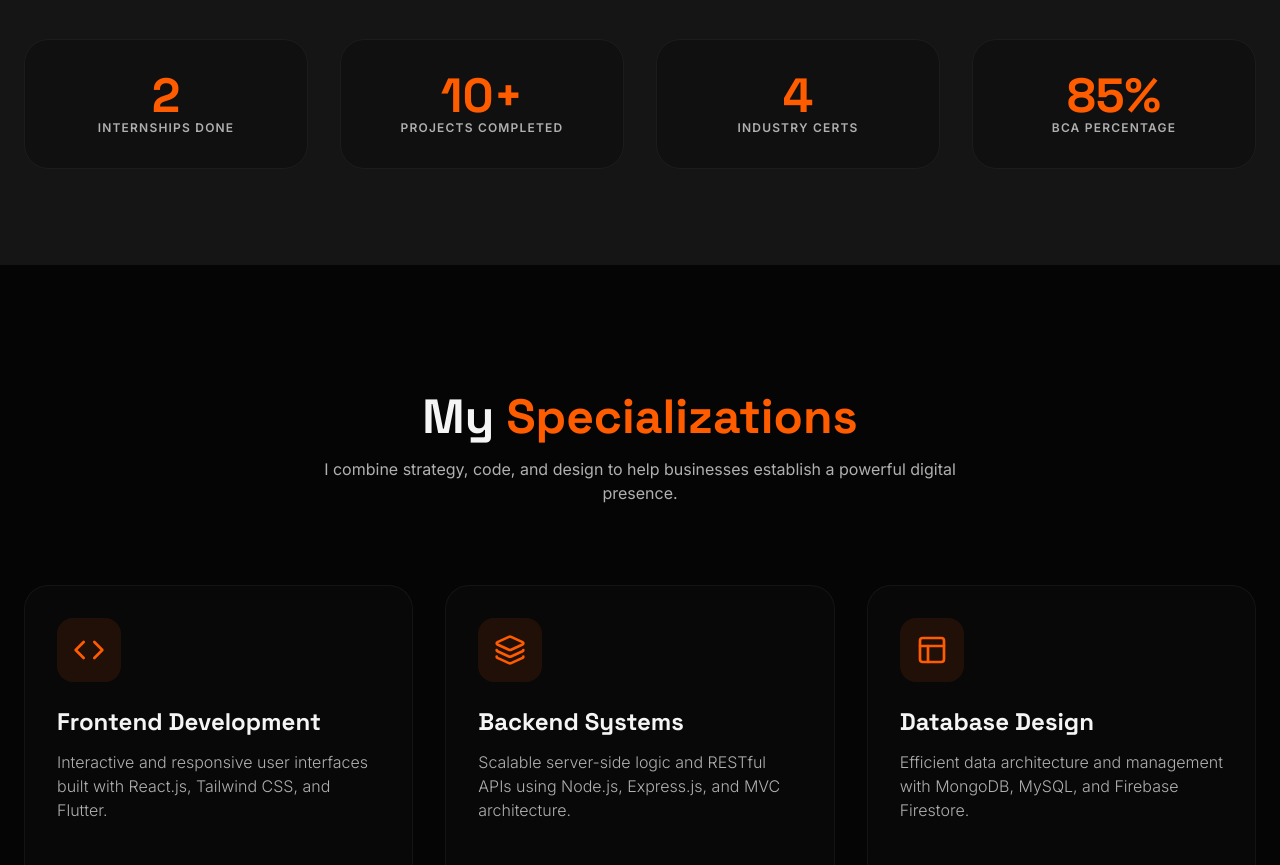
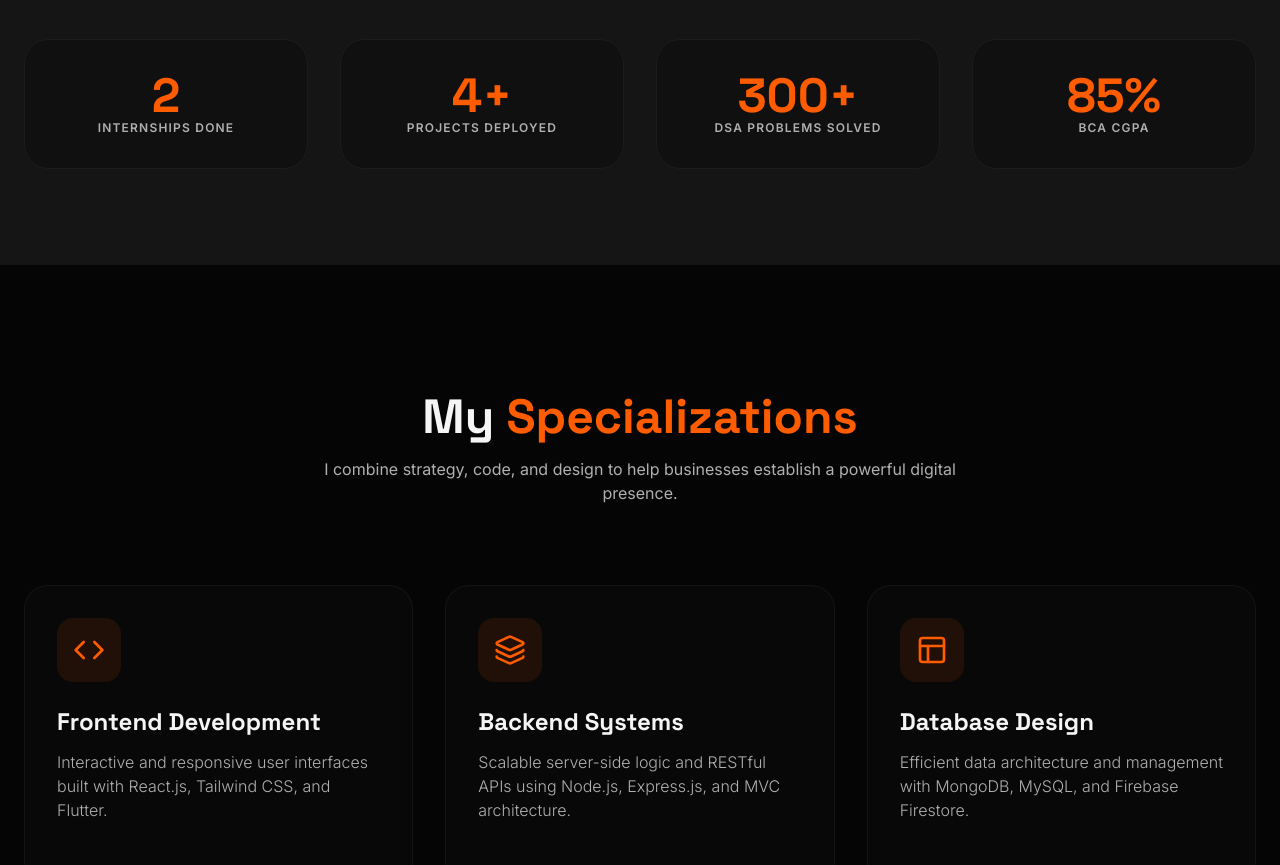
Before and after one commit to Sai2960/Portfolio, a React (Vite) app: page / in a window 1280 px wide. Shown: the part 2080-2945 px from the top of the page. Built offline with nearby package versions, Linux system fonts and the light colour scheme.

Commit message:
Refactor Stats component with new metrics
Updated the import statement and modified the stats array to reflect new metrics.

```diff
--- a/src/components/Stats.tsx
+++ b/src/components/Stats.tsx
@@ -1,11 +1,11 @@
-import { motion, useInView } from 'motion/react';
+import { motion, useInView } from 'framer-motion';
 import { useRef, useState, useEffect } from 'react';
 
 const stats = [
   { label: 'Internships Done', value: 2, suffix: '' },
-  { label: 'Projects Completed', value: 10, suffix: '+' },
-  { label: 'Industry Certs', value: 4, suffix: '' },
-  { label: 'BCA Percentage', value: 85, suffix: '%' },
+  { label: 'Projects Deployed', value: 4, suffix: '+' },
+  { label: 'DSA Problems Solved', value: 300, suffix: '+' },
+  { label: 'BCA CGPA', value: 85, suffix: '%' },
 ];
 
 function Counter({ value, suffix }: { value: number; suffix: string }) {
```
